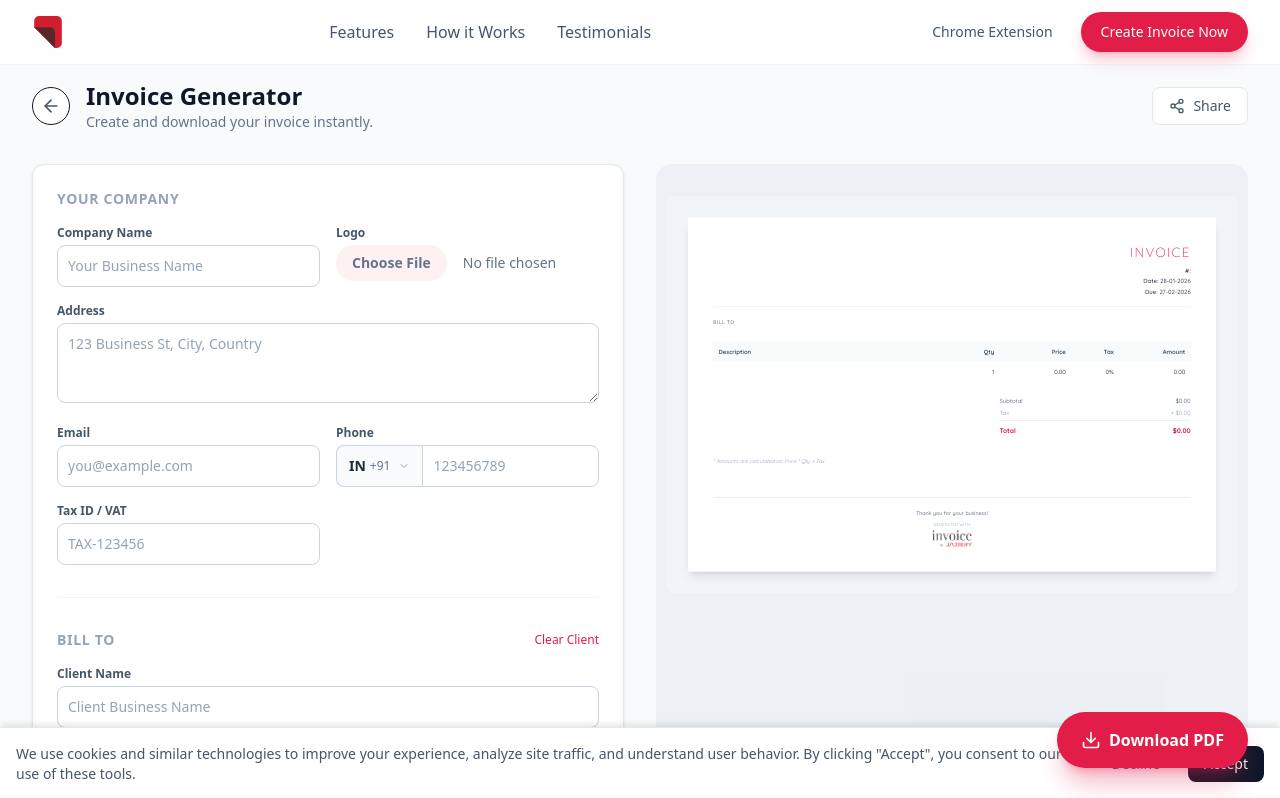
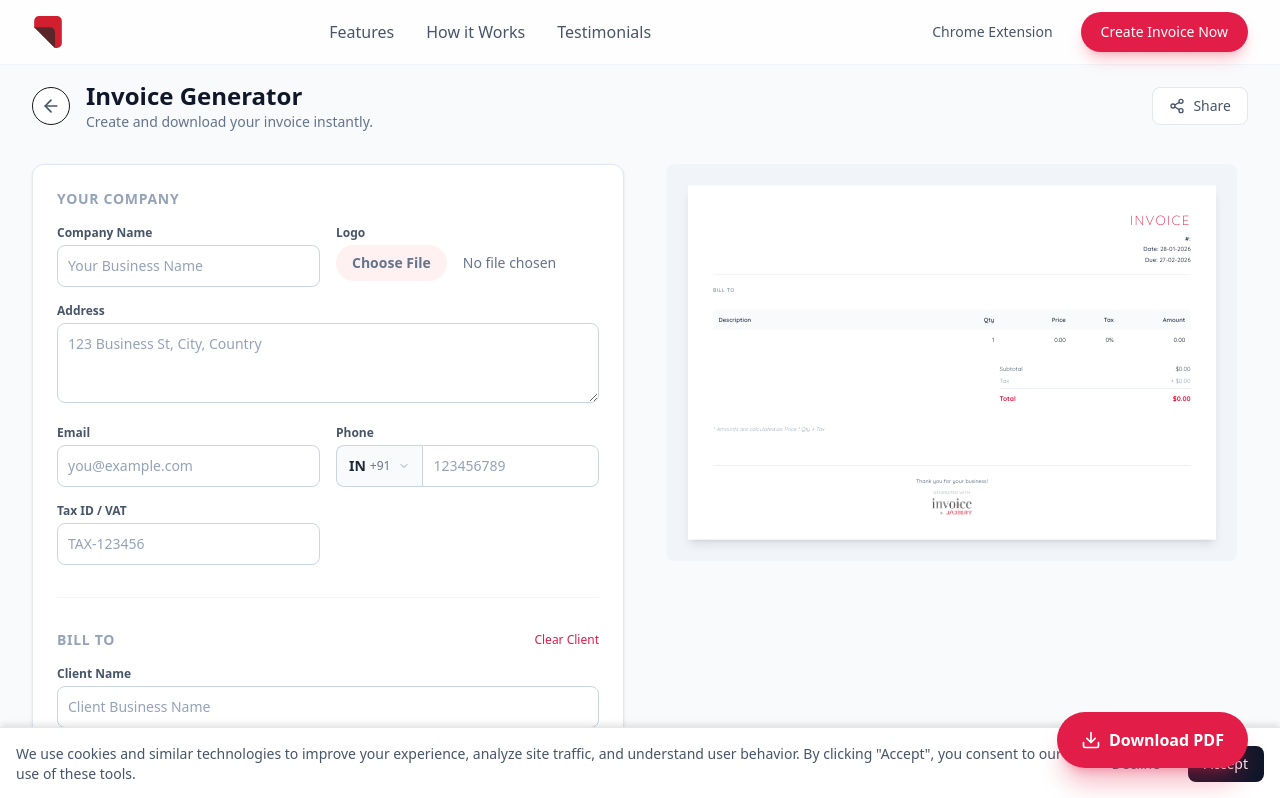
Before and after one commit to shihabsaleem/invoice-landing, a Next.js app: page /generator in a window 1280 px wide. Shown: the top 798 px of the page. Built offline with nearby package versions, Linux system fonts and the light colour scheme.

Commit message:
page fix

```diff
--- a/src/app/generator/page.tsx
+++ b/src/app/generator/page.tsx
@@ -263,7 +263,7 @@ export default function GeneratorPage() {
             heightLeft -= pageHeight;
 
             // 5. Add additional pages if content exceeds one page
-            while (heightLeft > 0) {
+            while (heightLeft >= 1) { // 1mm tolerance to prevent empty pages from rounding errors
                 position = heightLeft - imgHeight;
                 pdf.addPage();
                 pdf.addImage(imgData, "JPEG", 0, position, imgWidth, imgHeight);
@@ -335,7 +335,7 @@ export default function GeneratorPage() {
                     </div>
 
                     {/* Right: Preview (Visible on Desktop) */}
-                    <div ref={desktopPreviewContainerRef} className="hidden lg:flex bg-slate-200/50 rounded-2xl p-4 md:p-8 justify-center overflow-hidden sticky top-24">
+                    <div ref={desktopPreviewContainerRef} className="hidden lg:flex rounded-2xl justify-center overflow-hidden sticky top-24">
                         <div style={{ transform: `scale(${previewScale})`, transformOrigin: 'top center' }} className="transition-transform duration-200 ease-out">
                             {/* Display Only Preview */}
                             <InvoicePreview data={data} invoiceRef={{ current: null }} removeBranding={isAdWatched} />
```
